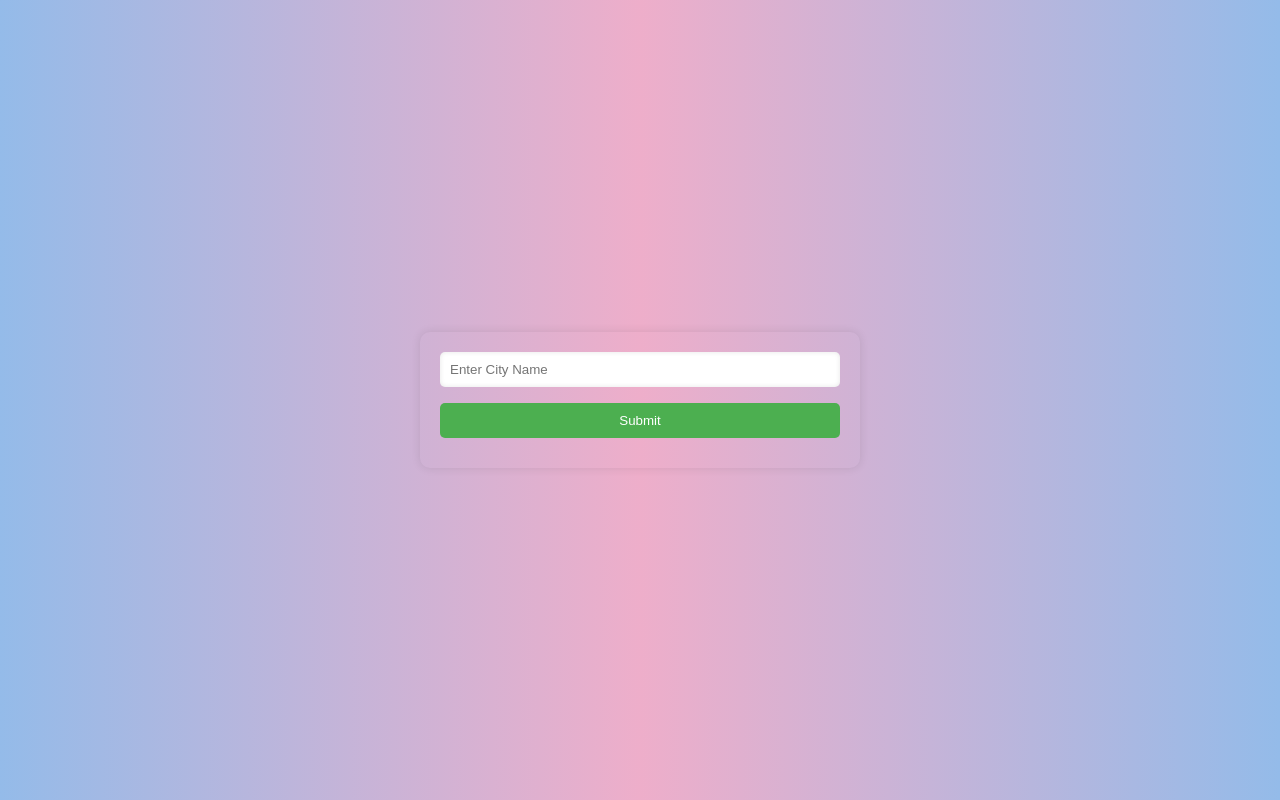
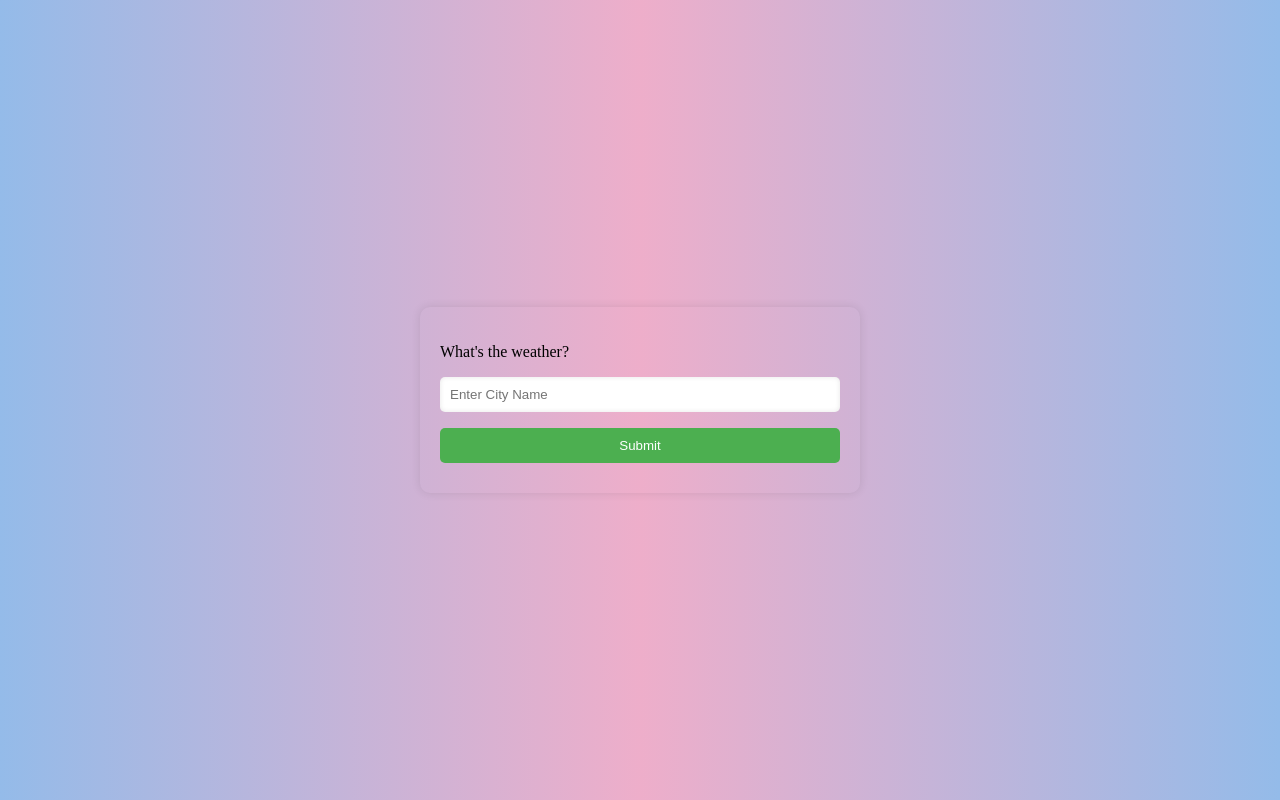
Before and after one commit to jasjeetsingh527/ai-weather, a plain HTML site: page index.html in a window 1280 px wide. Drawn offline with Linux system fonts and the light colour scheme.

Commit message:
Update index.html

```diff
--- a/index.html
+++ b/index.html
@@ -87,6 +87,7 @@
 <body>
 
     <div class="card">
+        <p>What's the weather?</p>
         <form>
             <div class="form-group">
                 <input type="text" placeholder="Enter City Name" id="cityName">
```
